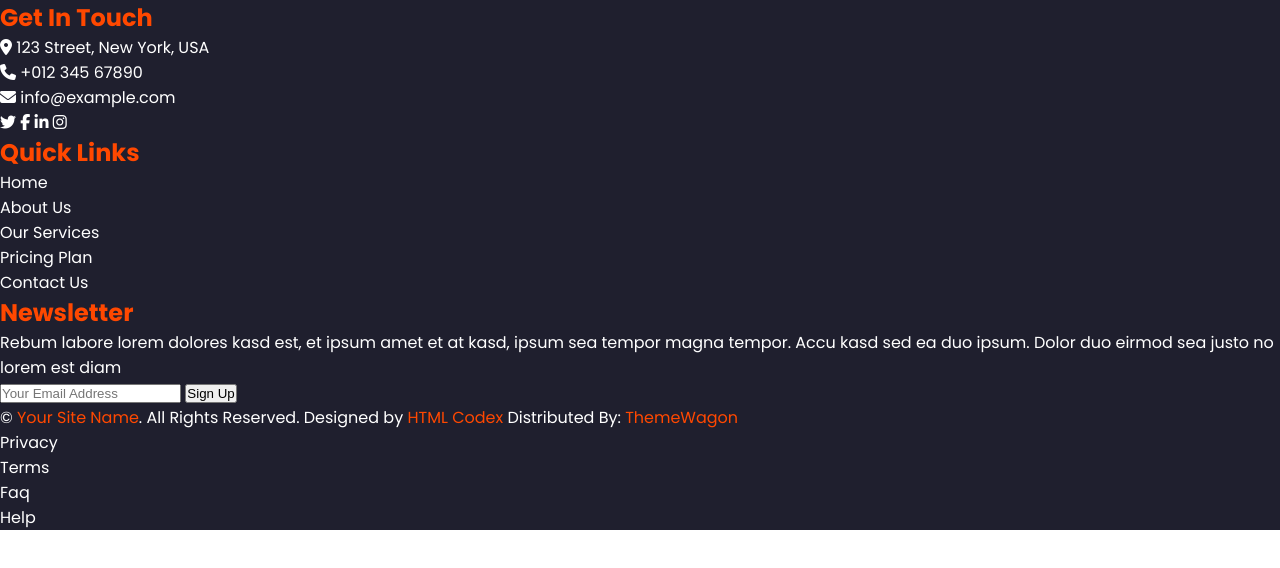
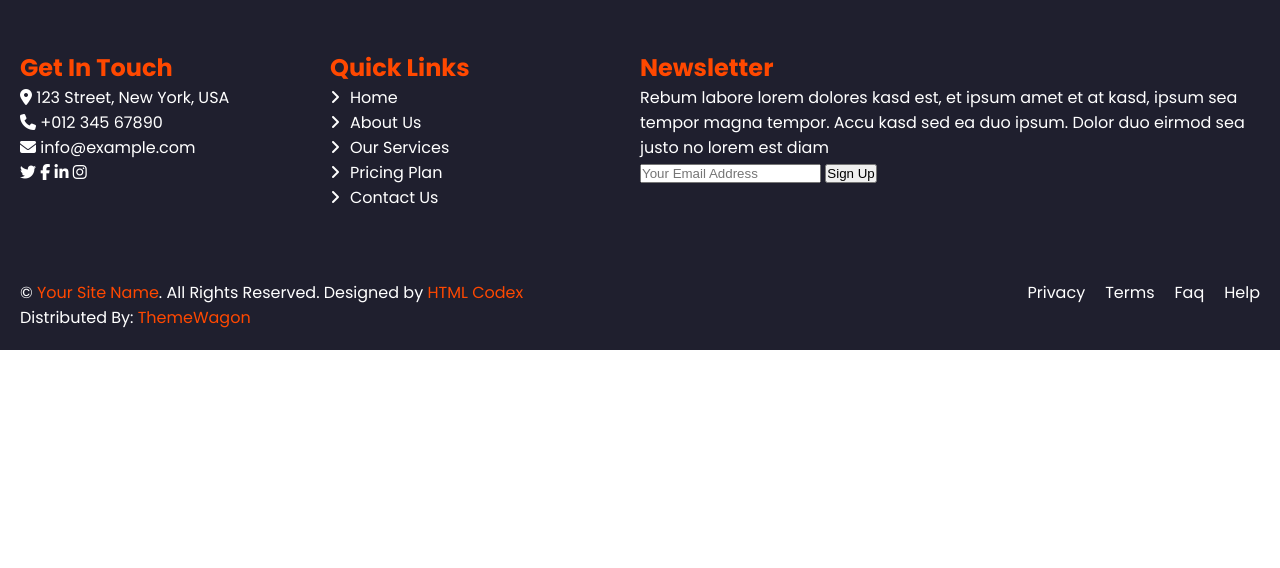
Before and after one commit to flaviare1s/faster-landing-page, a plain HTML site: page index.html in a window 1280 px wide. Drawn offline with Linux system fonts and the light colour scheme.

Commit message:
style: parcial - estilização do footer em andamento

```diff
--- a/css/style.css
+++ b/css/style.css
@@ -24,6 +24,12 @@ body {
   color: white;
 }
 
+.footer-grid {
+  display: grid;
+  grid-template-columns: 1fr 1fr 2fr;
+  padding: 50px 20px;
+}
+
 .footer-link {
   text-decoration: none;
   color: white;
@@ -41,3 +47,33 @@ body {
 .footer-title {
   color: var(--primary);
 }
+
+.footer-list {
+  list-style-type: none;
+}
+
+.footer-list li i {
+  margin-right: 10px;
+}
+
+.copyright-section {
+  display: flex;
+  justify-content: space-between;
+  padding: 20px;
+}
+
+.copyright p {
+  width: 70%;
+}
+
+.copyright-list {
+  list-style-type: none;
+  display: flex;
+  gap: 20px;
+}
+
+@media (max-width: 768px) {
+  #footer {
+
+  }
+}
--- a/index.html
+++ b/index.html
@@ -16,8 +16,9 @@
 </head>
 
 <body>
+
   <footer id="footer">
-    <section>
+    <section class="footer-grid">
       <div class="section-footer">
         <h2 class="footer-title">Get In Touch</h2>
         <p><i class="fa-solid fa-location-dot"></i> 123 Street, New York, USA</p>
@@ -32,12 +33,12 @@
       </div>
       <div class="section-footer">
         <h2 class="footer-title">Quick Links</h2>
-        <ul>
-          <li><a class="footer-link" href="#">Home</a></li>
-          <li><a class="footer-link" href="#">About Us</a></li>
-          <li><a class="footer-link" href="#">Our Services</a></li>
-          <li><a class="footer-link" href="#">Pricing Plan</a></li>
-          <li><a class="footer-link" href="#">Contact Us</a></li>
+        <ul class="footer-list">
+          <li><i class="fa-solid fa-angle-right"></i><a class="footer-link" href="#">Home</a></li>
+          <li><i class="fa-solid fa-angle-right"></i><a class="footer-link" href="#">About Us</a></li>
+          <li><i class="fa-solid fa-angle-right"></i><a class="footer-link" href="#">Our Services</a></li>
+          <li><i class="fa-solid fa-angle-right"></i><a class="footer-link" href="#">Pricing Plan</a></li>
+          <li><i class="fa-solid fa-angle-right"></i><a class="footer-link" href="#">Contact Us</a></li>
         </ul>
       </div>
       <div class="section-footer">
@@ -48,13 +49,13 @@
         <button>Sign Up</button>
       </div>
     </section>
-    <section>
-      <div>
-        <p class="copyright">© <a class="copyright-link" href="#">Your Site Name</a>. All Rights Reserved. Designed by <a href="https://htmlcodex.com/" target="_blank" class="copyright-link">HTML Codex</a>
+    <section class="copyright-section">
+      <div class="copyright">
+        <p>© <a class="copyright-link" href="#">Your Site Name</a>. All Rights Reserved. Designed by <a href="https://htmlcodex.com/" target="_blank" class="copyright-link">HTML Codex</a>
         Distributed By: <a href="https://themewagon.com/" target="_blank" class="copyright-link">ThemeWagon</a></p>
       </div>
       <nav>
-        <ul>
+        <ul class="copyright-list">
           <li><a class="footer-link" href="#">Privacy</a></li>
           <li><a class="footer-link" href="#">Terms</a></li>
           <li><a class="footer-link" href="#">Faq</a></li>
```
